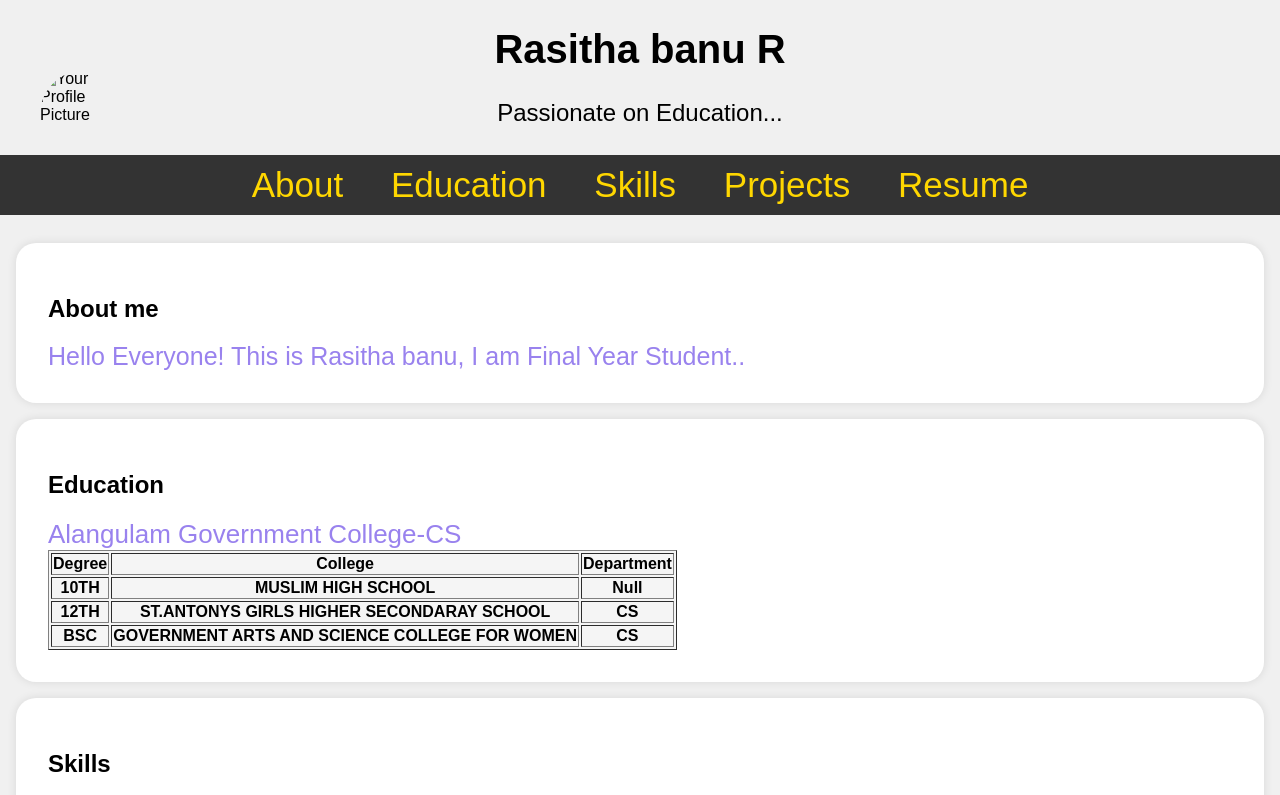
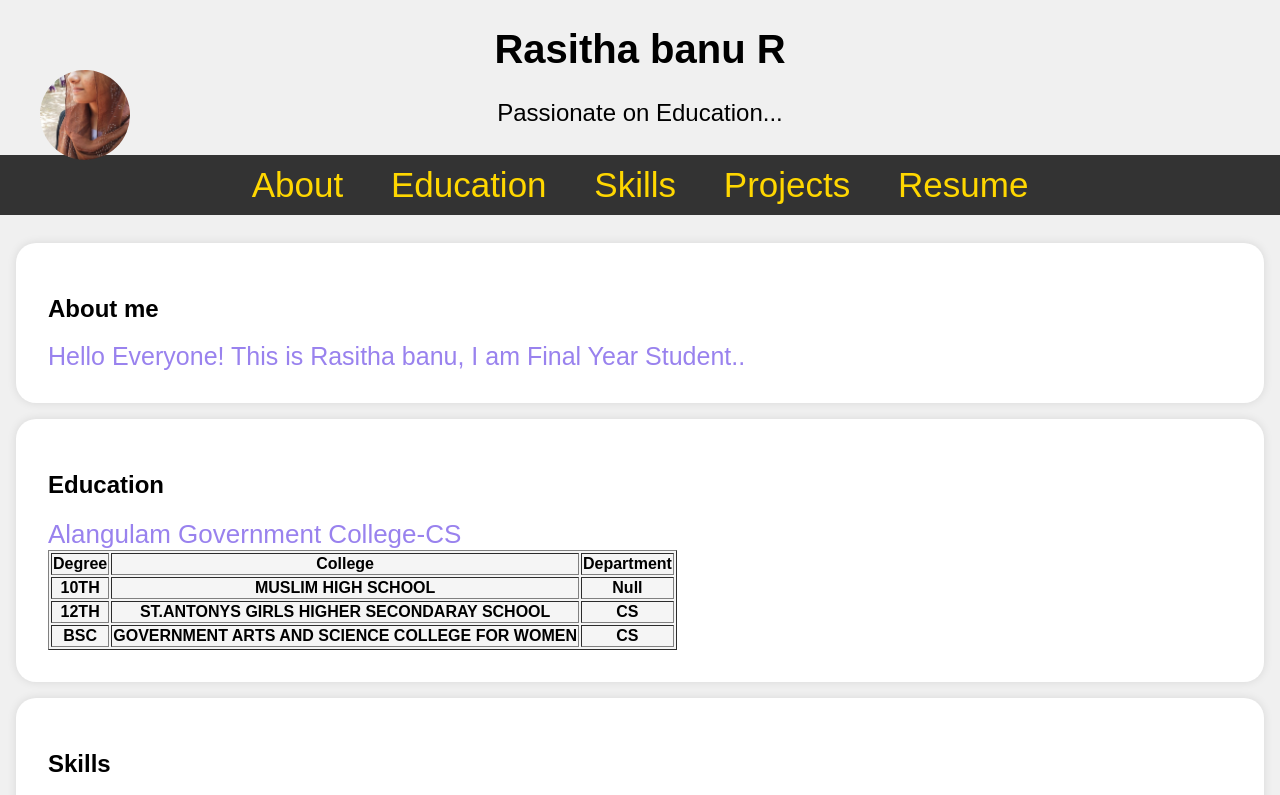
Before and after one commit to rasitha25/rasitha, a plain HTML site: page index.html in a window 1280 px wide. Shown: the top 795 px of the page. Drawn offline with Linux system fonts and the light colour scheme.

Commit message:
Update and rename rasitha.html to index.html

```diff
--- a/rasitha.html
+++ b/index.html
@@ -112,7 +112,7 @@
         <header>
             <div class="header-content">
                 <!--Add your profile picture here-->
-                <img src="C:\Users\ELCOT\3D Objects\rasitha\WhatsApp Image 2023-10-26 at 2.25.50 AM.jpeg" alt="Your Profile Picture" class="profile-picture">
+                <img src="image.jpeg" alt="Your Profile Picture" class="profile-picture">
                 <h1>Rasitha banu R</h1>
                 <p>Passionate on Education...</p>
             </div>
```
